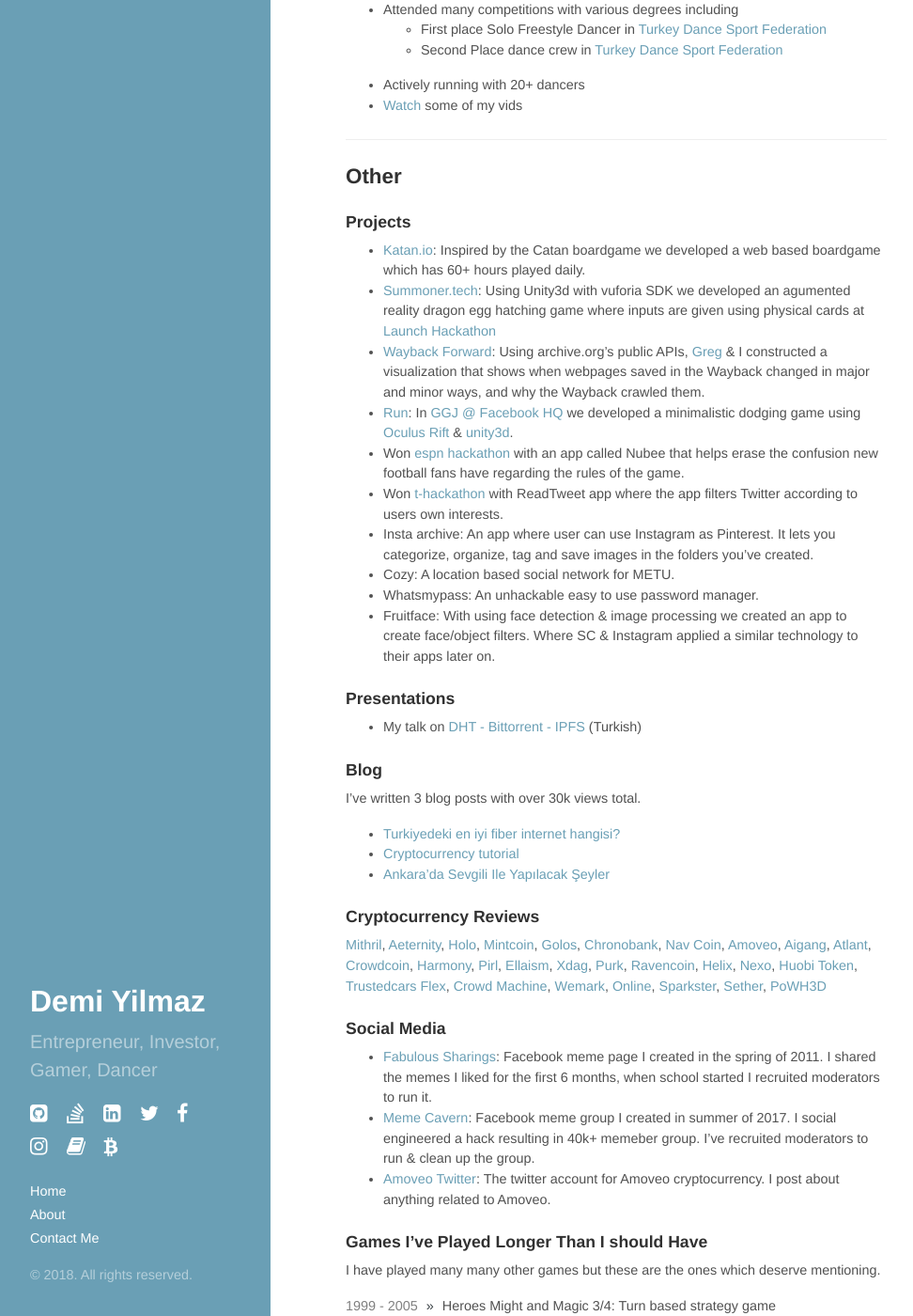
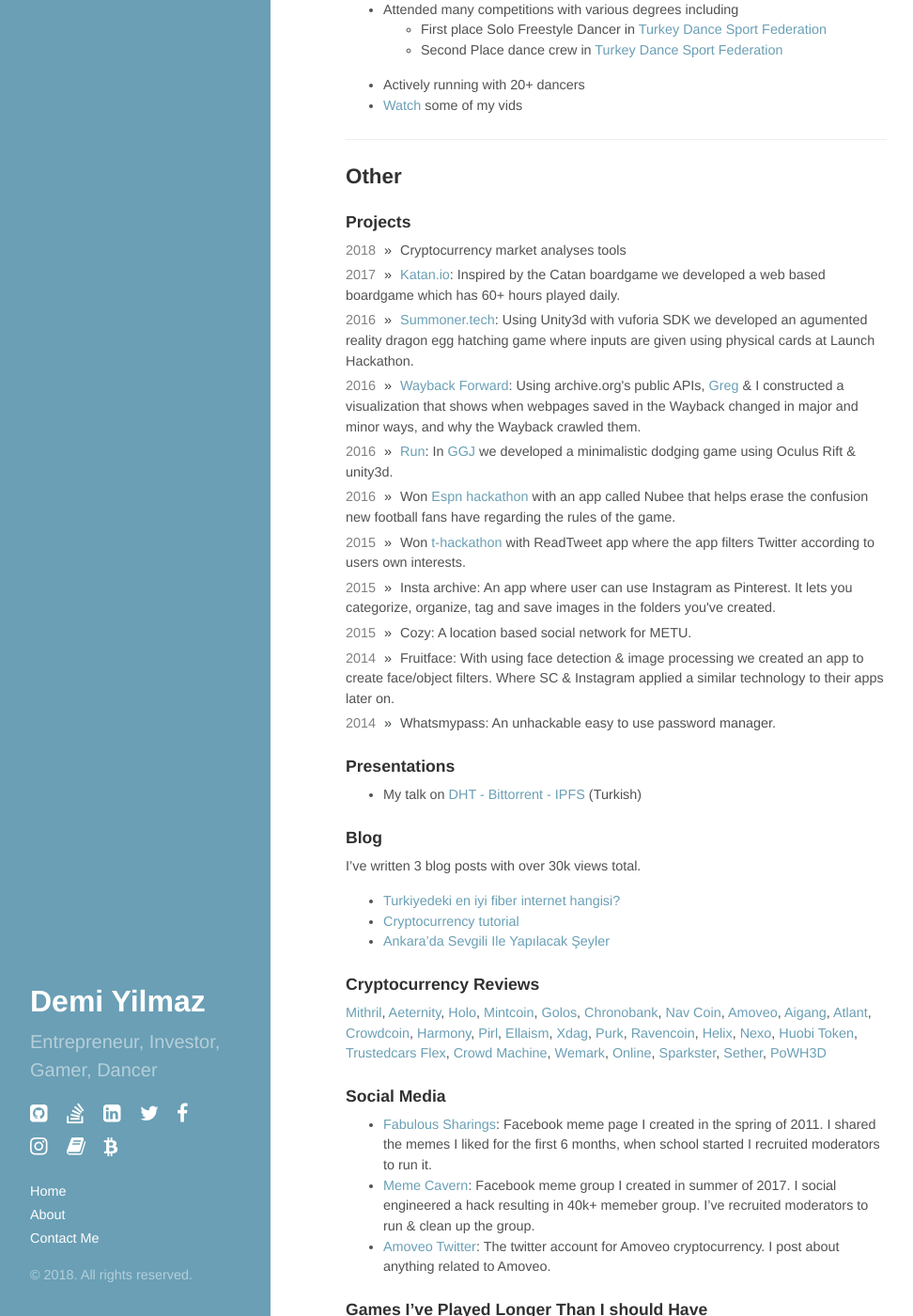
Before and after one commit to demiculus/demiculus.github.io, a Jekyll site: the page built from about.md, in a window 1280 px wide and 1400 px high, scrolled down 1099 px. Shown: the whole window at 94% size, without its empty margins (0-972 px from the left). Built offline with Jekyll 4.4.1, drawn with Linux system fonts in a browser that asks for light colours; nearby versions of some CDN libraries; some of the changed text lies outside the part shown.

Commit message:
added dates to projects

```diff
--- a/about.md
+++ b/about.md
@@ -62,16 +62,53 @@
 
 ### Projects
 
-- [Katan.io](http://katan.io/): Inspired by the Catan boardgame we developed a web based boardgame which has 60+ hours played daily.
-- [Summoner.tech](https://www.youtube.com/watch?v=yzPpbQhXYU8): Using Unity3d with vuforia SDK we developed an agumented reality dragon egg hatching game where inputs are given using physical cards at [Launch Hackathon](https://launch.co/)
-- [Wayback Forward](https://www.youtube.com/watch?v=oipc7cbogy0): Using archive.org's public APIs, [Greg](https://twitter.com/@glindahl) & I constructed a visualization that shows when webpages saved in the Wayback changed in major and minor ways, and why the Wayback crawled them.
-- [Run](https://www.youtube.com/watch?v=fRMItUbDcws): In [GGJ](https://globalgamejam.org/) [@ Facebook HQ](https://www.facebook.com/Facebook-HQ-166793820034304/) we developed a minimalistic dodging game using [Oculus Rift](https://www.oculus.com/) & [unity3d](https://unity3d.com/).
-- Won [espn hackathon](https://www.instagram.com/p/BAqak6nNwhw/) with an app called Nubee that helps erase the confusion new football fans have regarding the rules of the game.
-- Won [t-hackathon](http://odtuteknokent.com.tr/tr/haber/t-hackathonda-abd-yolculari-belli-oldu) with ReadTweet app where the app filters Twitter according to users own interests.
-- Insta archive: An app where user can use Instagram as Pinterest. It lets you categorize, organize, tag and save images in the folders you've created.
-- Cozy: A location based social network for METU.
-- Whatsmypass: An unhackable easy to use password manager.
-- Fruitface: With using face detection & image processing we created an app to create face/object filters. Where SC & Instagram applied a similar technology to their apps later on.
+<ul class="posts">
+  <li>
+    <span class="post-date">2018</span>
+    <span>Cryptocurrency market analyses tools</span>
+  </li>
+  <li>
+    <span class="post-date">2017</span>
+    <span><a href="http://katan.io/">Katan.io</a>: Inspired by the Catan boardgame we developed a web based boardgame which has 60+ hours played daily.</span>
+  </li>
+  <li>
+    <span class="post-date">2016</span>
+    <span><a href="https://www.youtube.com/watch?v=yzPpbQhXYU8">Summoner.tech</a>: Using Unity3d with vuforia SDK we developed an agumented reality dragon egg hatching game where inputs are given using physical cards at Launch Hackathon.</span>
+  </li>
+  <li>
+    <span class="post-date">2016</span>
+    <span><a href="https://www.youtube.com/watch?v=oipc7cbogy0">Wayback Forward</a>: Using archive.org's public APIs, <a href="https://twitter.com/@glindahl">Greg</a> & I constructed a visualization that shows when webpages saved in the Wayback changed in major and minor ways, and why the Wayback crawled them.</span>
+  </li>
+  <li>
+    <span class="post-date">2016</span>
+    <span><a href="https://www.youtube.com/watch?v=fRMItUbDcws">Run</a>: In <a href="https://globalgamejam.org/">GGJ</a> we developed a minimalistic dodging game using Oculus Rift & unity3d. </span>
+  </li>
+  <li>
+    <span class="post-date">2016</span>
+    <span>Won <a href="https://www.instagram.com/p/BAqak6nNwhw/">Espn hackathon</a> with an app called Nubee that helps erase the confusion new football fans have regarding the rules of the game.</span>
+  </li>
+  <li>
+    <span class="post-date">2015</span>
+    <span>Won <a href="http://odtuteknokent.com.tr/tr/haber/t-hackathonda-abd-yolculari-belli-oldu">t-hackathon</a> with ReadTweet app where the app filters Twitter according to users own interests.</span>
+  </li>
+
+  <li>
+    <span class="post-date">2015</span>
+    <span>Insta archive: An app where user can use Instagram as Pinterest. It lets you categorize, organize, tag and save images in the folders you've created.</span>
+  </li>
+  <li>
+    <span class="post-date">2015</span>
+    <span>Cozy: A location based social network for METU.</span>
+  </li>
+  <li>
+    <span class="post-date">2014</span>
+    <span>Fruitface: With using face detection & image processing we created an app to create face/object filters. Where SC & Instagram applied a similar technology to their apps later on.</span>
+  </li>
+  <li>
+    <span class="post-date">2014</span>
+    <span>Whatsmypass: An unhackable easy to use password manager.</span>
+  </li>
+</ul>
 
 ### Presentations
 
@@ -101,45 +138,8 @@
 
 <ul class="posts">
   <li>
-    <span class="post-date">1999 - 2005</span>
-    <span>Heroes Might and Magic 3/4: Turn based strategy game</span>
-  </li>
-  <li>
-    <span class="post-date">2000 - 2011</span>
-    <span><a href="http://starkingdoms.com/">Starkingdoms</a>: MMO strategy game</span>
-  </li>
-  <li>
-    <span class="post-date">2002 - 2010</span>
-    <span>Ultima Online: Best MMORPG I've ever played</span>
-  </li>
-  <li>
-    <span class="post-date">2004 - 2010</span>
-    <span>DotA: Initiator of the MOBA concept</span>
-  </li>
-  <li>
-    <span class="post-date">2009 - 2010</span>
-    <span>Sims 3: Open world</span>
-  </li>
-  <li>
-    <span class="post-date">2011 - 2013</span>
-    <span>Minecraft: Survival crafting</span>
-  </li>
-  <li>
-    <span class="post-date">2013 - 2014</span>
-    <span>Don't Starve: Survival crafting</span>
-  </li>
-  <li>
-    <span class="post-date">2014 - 2015</span>
-    <span>Don't Starve Together: Multiplayer survival crafting</span>
-  </li>
-
-  <li>
-    <span class="post-date">2015</span>
-    <span><a href="http://agar.io/">Agar.io</a>: Initiator of the io games concept, easy to enter/play minimalistic MMO</span>
-  </li>
-  <li>
-    <span class="post-date">2017</span>
-    <span><a href="http://starve.io/">Starve.io</a>: Survival crafting MMO</span>
+    <span class="post-date">2018</span>
+    <span><a href="https://littlebigsnake.com/">Little Big Snake</a>: Snake MMO</span>
   </li>
   <li>
     <span class="post-date">2017 - 2018</span>
@@ -147,7 +147,43 @@
   </li>
   <li>
     <span class="post-date">2017</span>
-    <span><a href="https://littlebigsnake.com/">Little Big Snake</a>: Snake MMO</span>
+    <span><a href="http://starve.io/">Starve.io</a>: Survival crafting MMO</span>
+  </li>
+  <li>
+    <span class="post-date">2015</span>
+    <span><a href="http://agar.io/">Agar.io</a>: Initiator of the io games concept, easy to enter/play minimalistic MMO</span>
+  </li>
+  <li>
+    <span class="post-date">2014 - 2015</span>
+    <span>Don't Starve Together: Multiplayer survival crafting</span>
+  </li>
+  <li>
+    <span class="post-date">2013 - 2014</span>
+    <span>Don't Starve: Survival crafting</span>
+  </li>
+  <li>
+    <span class="post-date">2011 - 2013</span>
+    <span>Minecraft: Survival crafting</span>
+  </li>
+  <li>
+    <span class="post-date">2009 - 2010</span>
+    <span>Sims 3: Open world</span>
+  </li>
+  <li>
+    <span class="post-date">2004 - 2010</span>
+    <span>DotA: Initiator of the MOBA concept</span>
+  </li>
+  <li>
+    <span class="post-date">2002 - 2010</span>
+    <span>Ultima Online: Best MMORPG I've ever played</span>
+  </li>
+  <li>
+    <span class="post-date">2000 - 2011</span>
+    <span><a href="http://starkingdoms.com/">Starkingdoms</a>: MMO strategy game</span>
+  </li>
+  <li>
+    <span class="post-date">1999 - 2005</span>
+    <span>Heroes Might and Magic 3/4: Turn based strategy game</span>
   </li>
 </ul>
 
--- a/public/css/extra.css
+++ b/public/css/extra.css
@@ -17,7 +17,7 @@
 
 .posts {
     list-style-type: none;
-    padding-bottom: 1em;
+    padding-bottom: 0em;
     padding-left: 0em;
     margin-left: 0em;
 }
```
